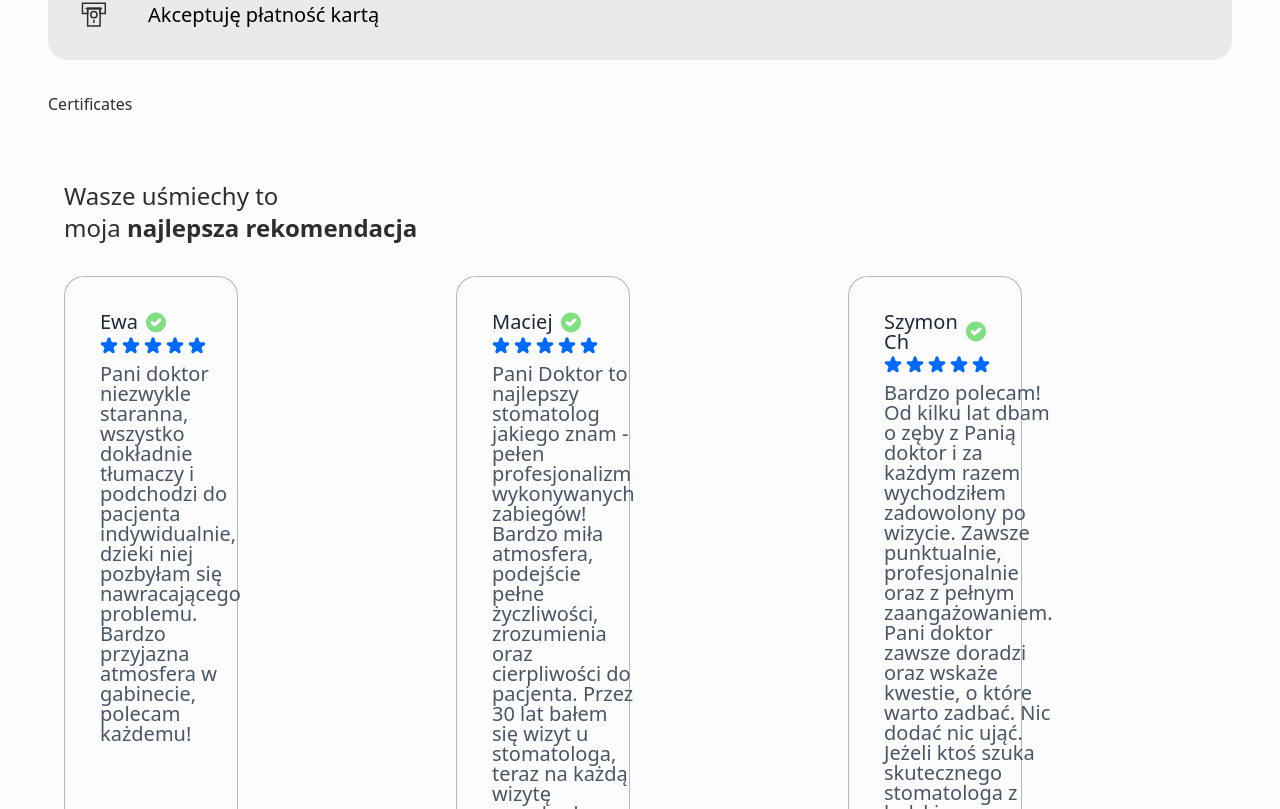
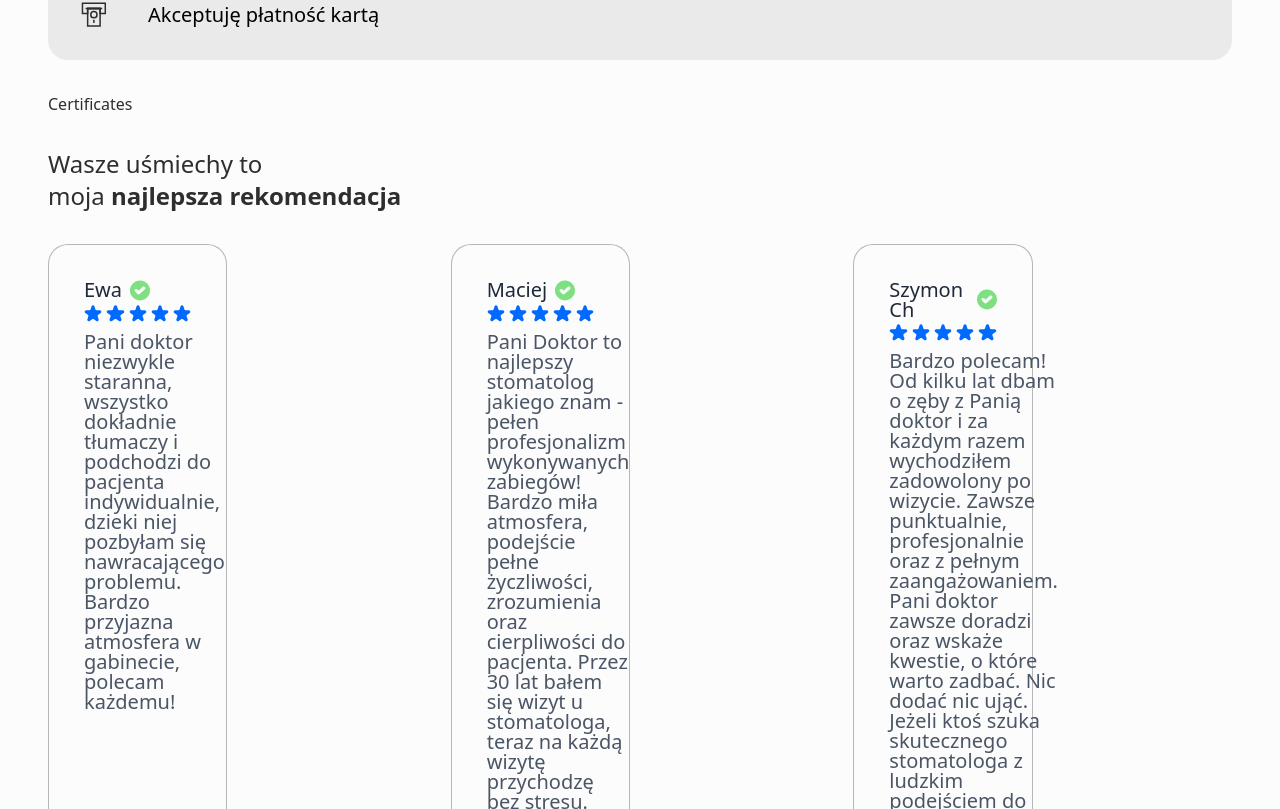
Before and after one commit to SzymonResiak/medical-page-porazko, a Next.js app: page /dentist in a window 1280 px wide. Shown: the part 4151-4960 px from the top of the page. Built offline with nearby package versions, Linux system fonts and the light colour scheme.

Commit message:
fix opinions

```diff
--- a/src/app/dentist/components/Opinions.tsx
+++ b/src/app/dentist/components/Opinions.tsx
@@ -2,7 +2,7 @@
 
 export const Opinions = () => {
   return (
-    <div className="container mx-auto px-4 py-8">
+    <div className="container mx-auto">
       <p className="text-2xl mb-8">
         Wasze uśmiechy to <br /> moja{" "}
         <span className="font-bold">najlepsza rekomendacja</span>
```
